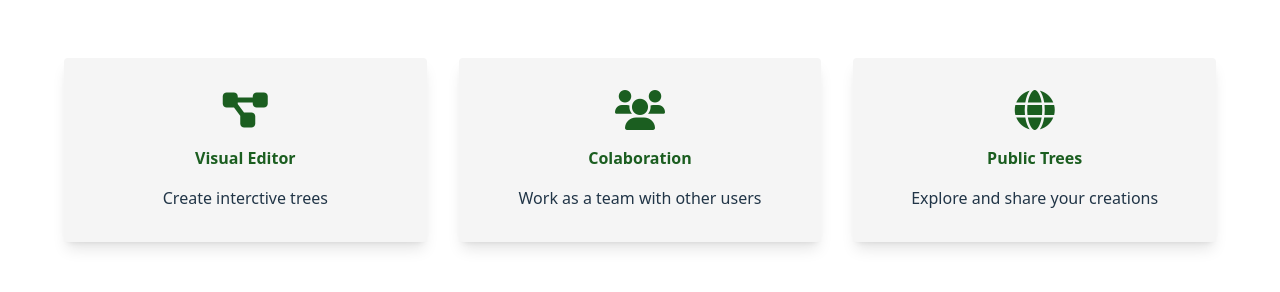
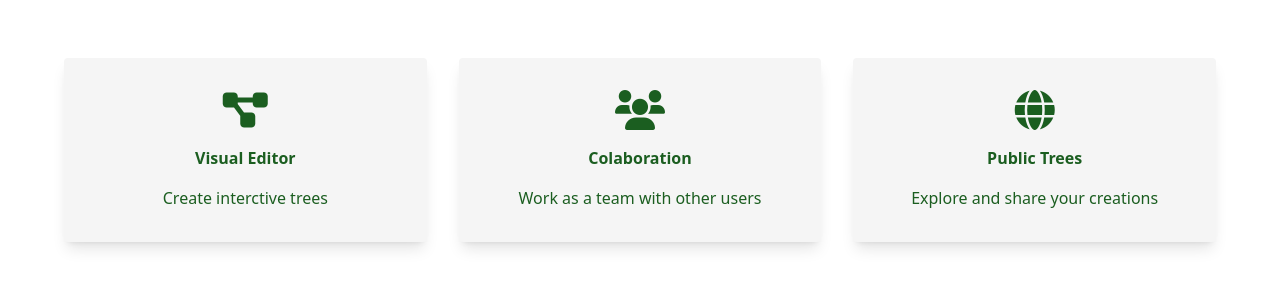
Before and after one commit to LUCHER4321/CPT-Frontend, a React (Vite) app: page / in a window 1280 px wide. Shown: the part 590-882 px from the top of the page. Built offline with nearby package versions, Linux system fonts and the light colour scheme; no server answers.

Commit message:
Update Card.tsx

```diff
--- a/src/components/home/Card.tsx
+++ b/src/components/home/Card.tsx
@@ -4,18 +4,20 @@ interface CardProps {
     fa?: string;
     title?: string;
     description?: string;
+    href?: string;
 }
 
 export const Card = ({
     fa,
     title,
-    description
+    description,
+    href
 }: CardProps) => {
     return (
-        <div className={"p-[2rem] " + card}>
+        <a className={"p-[2rem] " + card} href={href}>
             <i className={"text-[2.5rem] mb-[1rem] fas " + fa + " " + titleClass}/>
             <h3 className={"mb-4 " + titleClass}>{title}</h3>
-            <p>{description}</p>
-        </div>
+            <p className="text-[#1B5E20]! dark:text-[#D8EDD9]!">{description}</p>
+        </a>
     );
 };
```
